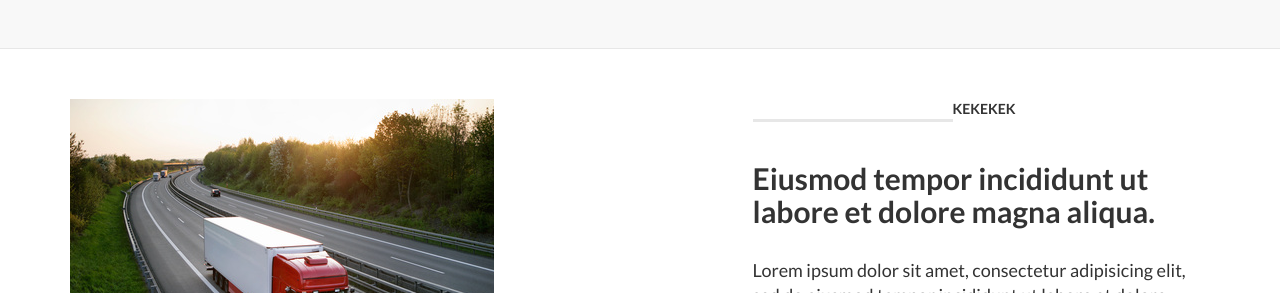
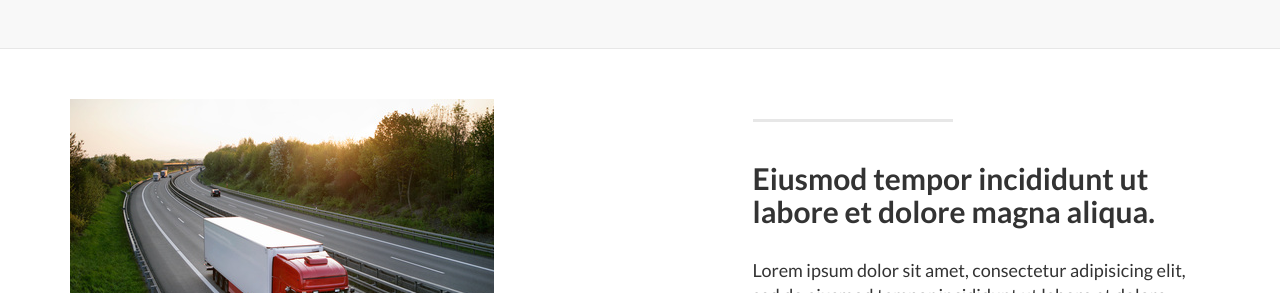
Before and after one commit to Ciwara/bass, a Jekyll site: the page built from index.html, in a window 1280 px wide and 1400 px high, scrolled down 932 px. Shown: the part 160-453 px from the top of the window. Built offline with Jekyll 4.4.1, drawn with Linux system fonts in a browser that asks for light colours; nearby versions of some CDN libraries.

Commit message:
Amelioration du CSS

```diff
--- a/_includes/contact.html
+++ b/_includes/contact.html
@@ -1,7 +1,7 @@
 <a  name="contact"></a>
 <div class="banner">
+    <div class="container">
         <div class="row">
-
             <div class="col-lg-6">
                 <section>
                         <h3><i class="fa fa-phone"></i> Mali {{ site.phone_223 }} </h3>
@@ -12,8 +12,9 @@
             </div>
             <div class="col-lg-6">
                 <div class="map">
-            <iframe src="https://www.google.com/maps/embed?pb=!1m18!1m12!1m3!1d862.9947751494877!2d-17.43400643767539!3d14.713760389474743!2m3!1f0!2f0!3f0!3m2!1i1024!2i768!4f13.1!3m3!1m2!1s0x0%3A0x0!2zMTTCsDQyJzQ5LjUiTiAxN8KwMjYnMDAuMyJX!5e1!3m2!1sfr!2sus!4v1461182765855" width="100%" height="300" frameborder="0" style="border:0" allowfullscreen></iframe>
+                    <iframe src="https://www.google.com/maps/embed?pb=!1m18!1m12!1m3!1d862.9947751494877!2d-17.43400643767539!3d14.713760389474743!2m3!1f0!2f0!3f0!3m2!1i1024!2i768!4f13.1!3m3!1m2!1s0x0%3A0x0!2zMTTCsDQyJzQ5LjUiTiAxN8KwMjYnMDAuMyJX!5e1!3m2!1sfr!2sus!4v1461182765855" width="100%" height="280" frameborder="0" style="border:0" allowfullscreen></iframe>
                 </div>
             </div>
         </div>
     </div>
+</div>
--- a/_includes/footer.html
+++ b/_includes/footer.html
@@ -3,12 +3,9 @@
         <div class="row">
             <div class="col-lg-12">
                 <ul class="list-inline">
-                    <li>
-                        <a href="#">Home</a>
-                    </li>
                     <li class="footer-menu-divider">&sdot;</li>
                     <li>
-                        <a href="#about">About</a>
+                        <a href="#about">À-propos</a>
                     </li>
                     <li class="footer-menu-divider">&sdot;</li>
                     <li>
--- a/_includes/services.html
+++ b/_includes/services.html
@@ -1,6 +1,5 @@
 <a  name="services"></a>
 <div class="content-section-a">
-
     <div class="container">
         <div class="row">
             <div class="col-lg-5 col-sm-6">
@@ -14,14 +13,13 @@
             </div>
         </div>
     </div>
-    <!-- /.container -->
 </div>
 <div class="content-section-b">
     <div class="container">
         <div class="row">
             <div class="col-lg-5 col-lg-offset-1 col-sm-push-6  col-sm-6">
                 <hr class="section-heading-spacer">
-                <div class="clearfix">KEKEKEK</div>
+                <div class="clearfix"></div>
                 <h2 class="section-heading">Eiusmod tempor incididunt ut labore et dolore magna aliqua.</h2>
                 <p class="lead">Lorem ipsum dolor sit amet, consectetur adipisicing elit, sed do eiusmod tempor incididunt ut labore et dolore magna aliqua. Ut enim ad minim veniam, quis nostrud exercitation ullamco laboris</p>
             </div>
@@ -30,13 +28,9 @@
             </div>
         </div>
     </div>
-    <!-- /.container -->
 </div>
-<!-- /.content-section-b -->
 <div class="content-section-a">
-
     <div class="container">
-
         <div class="row">
             <div class="col-lg-5 col-sm-6">
                 <hr class="section-heading-spacer">
@@ -48,8 +42,5 @@
                 <img class="img-responsive" src="img/by-train.jpg" alt="">
             </div>
         </div>
-
     </div>
-    <!-- /.container -->
-
 </div>
--- a/css/main.css
+++ b/css/main.css
@@ -166,3 +166,6 @@ footer {
 p.copyright {
     margin: 15px 0 0;
 }
+/*.topspace{
+    margin:100px auto;max-width:805px;
+    }*/
```
Lines whose indentation alone changed are shown as unchanged.
